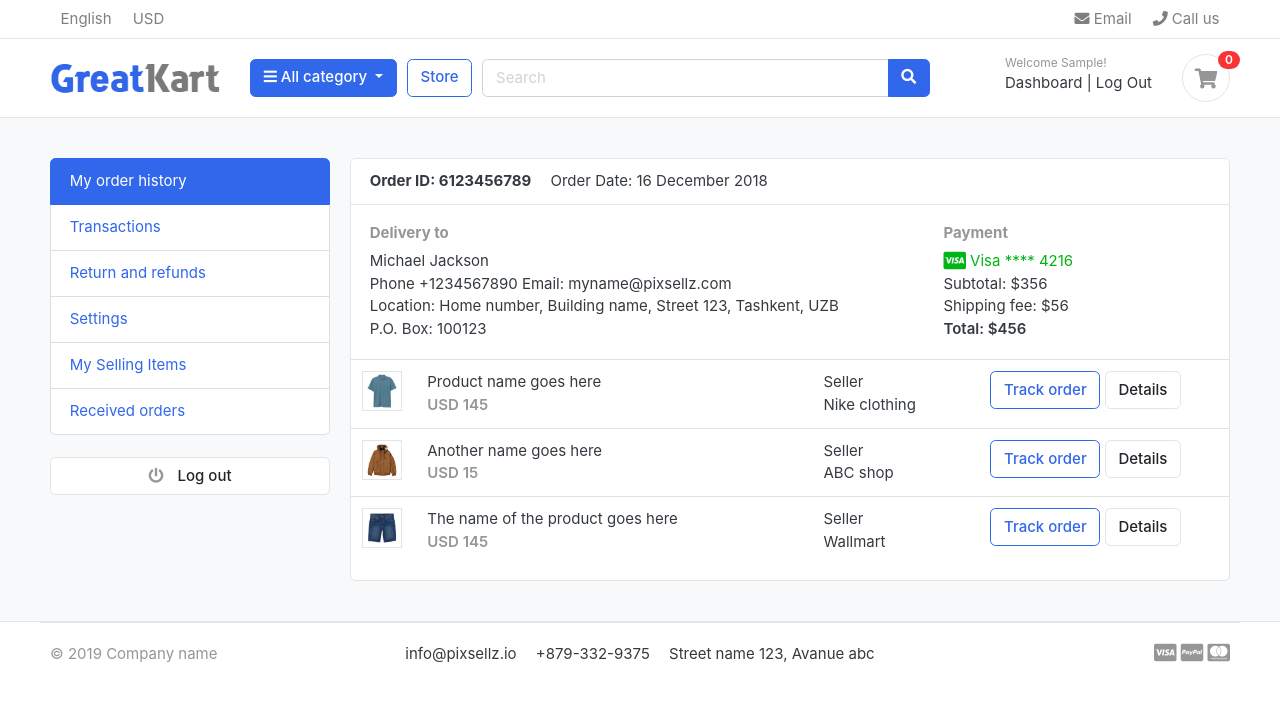
After one commit to bkocii/ecomerce-django, a Django app: page /accounts/ in a window 1280 px wide. The commit adds this page. Shown: the top 702 px of the page. Run offline with Django 4.2, Linux system fonts and the light colour scheme; the visitor is signed in with stand-in values (Sample User, id 1); data that the repository does not hold is empty; some libraries are stand-ins or nearby versions; some web fonts are replaced.

Commit message:
user registration and verification

```diff
--- a/accounts/models.py
+++ b/accounts/models.py
@@ -20,7 +20,7 @@ class MyAccountManager(BaseUserManager):
         )
 
         user.set_password(password)
-        user.save(using=self.db)
+        user.save(using=self._db)
         return user
 
     def create_superuser(self, first_name, last_name, email, username, password):
@@ -35,7 +35,7 @@ class MyAccountManager(BaseUserManager):
         user.is_active = True
         user.is_staff = True
         user.is_superadmin = True
-        user.save(using=self.db)
+        user.save(using=self._db)
         return user
 
 
--- /dev/null
+++ b/accounts/urls.py
@@ -0,0 +1,15 @@
+from django.urls import path
+from . import views
+
+
+urlpatterns = [
+    path('register/', views.register, name='register'),
+    path('login/', views.login, name='login'),
+    path('logout/', views.logout, name='logout'),
+    path('dashboard/', views.dashboard, name='dashboard'),
+    path('', views.dashboard, name='dashboard'),
+    path('activate/<uidb64>/<token>/', views.activate, name='activate'),
+    path('forgot_password/', views.forgot_password, name='forgot_password'),
+    path('resetpassword_validate/<uidb64>/<token>/', views.resetpassword_validate, name='resetpassword_validate'),
+    path('reset_password/', views.reset_password, name='reset_password'),
+]
--- a/accounts/views.py
+++ b/accounts/views.py
@@ -1,3 +1,158 @@
-from django.shortcuts import render
 
+
+from django.contrib.auth.decorators import login_required
+from django.contrib.auth.tokens import default_token_generator
+from django.contrib.sites.shortcuts import get_current_site
+from django.core.mail import EmailMessage
+from django.http import HttpResponse
+from django.shortcuts import render, redirect
+from django.template.loader import render_to_string
+from django.utils.encoding import force_bytes
+from django.utils.http import urlsafe_base64_encode, urlsafe_base64_decode
+
+from .forms import RegistrationForm
+from django.contrib import auth
+from django.contrib import messages
+from.models import Account
 # Create your views here.
+
+
+def register(request):
+    if request.method == 'POST':
+        form = RegistrationForm(request.POST)
+        if form.is_valid():
+            first_name = form.cleaned_data['first_name']
+            last_name = form.cleaned_data['last_name']
+            phone_number = form.cleaned_data['phone_number']
+            email = form.cleaned_data['email']
+            password = form.cleaned_data['password']
+            username = email.split('@')[0]
+            user = Account.objects.create_user(first_name=first_name, last_name=last_name, username=username, email=email, password=password)
+            user.phone_number = phone_number
+            user.save()
+
+            # USER ACTIVATION
+            current_site = get_current_site(request)
+            mail_subject = 'Please activate your account'
+            message = render_to_string('accounts/account_verification_email.html', {
+                'user': user,
+                'domain': current_site,
+                'uid': urlsafe_base64_encode(force_bytes(user.pk)),
+                'token': default_token_generator.make_token(user),
+            })
+            to_email = email
+            send_email = EmailMessage(mail_subject, message, to=[to_email])
+            send_email.send()
+
+            # messages.success(request, '✔ You Have Registered. Verification email was sent to you, please click the link in the meail to complete verification.')
+            return redirect('/accounts/login/?command=verification&email='+email)
+    else:
+        form = RegistrationForm()
+    context = {
+        'form': form,
+    }
+    return render(request, 'accounts/register.html', context)
+
+
+def login(request):
+    if request.method == 'POST':
+        email = request.POST['email']
+        password = request.POST['password']
+        user = auth.authenticate(email=email, password=password)
+        if user is not None:
+            auth.login(request, user)
+            messages.success(request, '✔ You Are Logged In')
+            return redirect('dashboard')
+        else:
+            messages.error(request, 'Invalid Login Credentials')
+            return redirect('register')
+    return render(request, 'accounts/login.html')
+
+
+@login_required(login_url='login')
+def logout(request):
+    auth.logout(request)
+    messages.success(request, '✔ You are logged out')
+    return redirect('login')
+
+
+def activate(request, uidb64, token):
+    try:
+        uid = urlsafe_base64_decode(uidb64).decode()
+        user = Account._default_manager.get(pk=uid)
+    except(TypeError, ValueError, OverflowError, Account.DoesNotExist):
+        user = None
+
+    if user is not None and default_token_generator.check_token(user, token):
+        user.is_active = True
+        user.save()
+        messages.success(request, '✔ Congratulations! Your account is activated')
+        return redirect('login')
+    else:
+        messages.error(request, 'Invalid activation link')
+        return redirect('register')
+
+
+@login_required(login_url='login')
+def dashboard(request):
+    return render(request, 'accounts/dashboard.html')
+
+
+def forgot_password(request):
+    if request.method == 'POST':
+        email = request.POST['email']
+        if Account.objects.filter(email=email).exists():
+            user = Account.objects.get(email__exact=email)
+            # Reset password email
+            current_site = get_current_site(request)
+            mail_subject = 'Please reset your password'
+            message = render_to_string('accounts/reset_password_email.html', {
+                'user': user,
+                'domain': current_site,
+                'uid': urlsafe_base64_encode(force_bytes(user.pk)),
+                'token': default_token_generator.make_token(user),
+            })
+            to_email = email
+            send_email = EmailMessage(mail_subject, message, to=[to_email])
+            send_email.send()
+
+            messages.success(request, 'Password reset email has been sent to your email address.')
+            return redirect('login')
+        else:
+            messages.error(request, 'Account does not exist.')
+            return redirect('forgot_password')
+    return render(request, 'accounts/forgot_password.html')
+
+
+def resetpassword_validate(request, uidb64, token):
+    try:
+        uid = urlsafe_base64_decode(uidb64).decode()
+        user = Account._default_manager.get(pk=uid)
+    except(TypeError, ValueError, OverflowError, Account.DoesNotExist):
+        user = None
+
+    if user is not None and default_token_generator.check_token(user, token):
+        request.session['uid'] = uid
+        messages.success(request, 'Please reset your password')
+        return redirect('reset_password')
+    else:
+        messages.error(request, 'This link is expired')
+        return redirect('login')
+
+
+def reset_password(request):
+    if request.method == 'POST':
+        password = request.POST['password']
+        confirm_password = request.POST['confirm_password']
+        if password == confirm_password:
+            uid = request.session.get('uid')
+            user = Account.objects.get(pk=uid)
+            user.set_password(password)
+            user.save()
+            messages.success(request, '✔ Password reset successful.' )
+            return redirect('login')
+        else:
+            messages.error(request, 'Passwords do not match')
+            return redirect('reset_password')
+    else:
+        return render(request, 'accounts/reset_password.html')
--- a/greatkart/urls.py
+++ b/greatkart/urls.py
@@ -27,6 +27,7 @@ urlpatterns = [
     path('', views.home, name='home'),
     path('store/', include('store.urls')),
     path('cart/', include('carts.urls')),
+    path('accounts/', include('accounts.urls')),
 
 
 ] + static(settings.MEDIA_URL, document_root=settings.MEDIA_ROOT)
--- a/static/js/script.js
+++ b/static/js/script.js
@@ -57,3 +57,7 @@ $(document).ready(function() {
 
 });
 // jquery end
+
+setTimeout(function (){
+    $('#alert').fadeOut('slow')
+}, 4000);
--- a/store/models.py
+++ b/store/models.py
@@ -34,7 +34,7 @@ class VariationManager(models.Manager):
 
 variation_category_choice = (
     ('color', 'color'),
-    ('size', 'size')
+    ('size', 'size'),
 )
 
 
--- /dev/null
+++ b/templates/accounts/dashboard.html
@@ -0,0 +1,100 @@
+{% extends 'base.html' %}
+
+{% block content %}
+<!-- ========================= SECTION CONTENT ========================= -->
+<section class="section-conten padding-y bg">
+
+{% include 'includes/messages.html' %}
+
+<div class="container">
+	<div class="row">
+	<aside class="col-md-3">
+		<!--   SIDEBAR   -->
+		<ul class="list-group">
+			<a class="list-group-item active" href="#"> My order history </a>
+			<a class="list-group-item" href="#"> Transactions </a>
+			<a class="list-group-item" href="#"> Return and refunds </a>
+			<a class="list-group-item" href="#">Settings </a>
+			<a class="list-group-item" href="#"> My Selling Items </a>
+			<a class="list-group-item" href="#"> Received orders </a>
+		</ul>
+		<br>
+		<a class="btn btn-light btn-block" href="{% url 'logout' %}"> <i class="fa fa-power-off"></i> <span class="text">Log out</span> </a>
+		<!--   SIDEBAR .//END   -->
+	</aside>
+	<main class="col-md-9">
+		<article class="card">
+		<header class="card-header">
+			<strong class="d-inline-block mr-3">Order ID: 6123456789</strong>
+			<span>Order Date: 16 December 2018</span>
+		</header>
+		<div class="card-body">
+			<div class="row">
+				<div class="col-md-8">
+					<h6 class="text-muted">Delivery to</h6>
+					<p>Michael Jackson <br>
+					Phone +1234567890 Email: myname@pixsellz.com <br>
+			    	Location: Home number, Building name, Street 123,  Tashkent, UZB <br>
+			    	P.O. Box: 100123
+			 		</p>
+				</div>
+				<div class="col-md-4">
+					<h6 class="text-muted">Payment</h6>
+					<span class="text-success">
+						<i class="fab fa-lg fa-cc-visa"></i>
+					    Visa  **** 4216
+					</span>
+					<p>Subtotal: $356 <br>
+					 Shipping fee:  $56 <br>
+					 <span class="b">Total:  $456 </span>
+					</p>
+				</div>
+			</div> <!-- row.// -->
+		</div> <!-- card-body .// -->
+		<div class="table-responsive">
+		<table class="table table-hover">
+			<tr>
+				<td width="65">
+					<img src="../images/items/1.jpg" class="img-xs border">
+				</td>
+				<td>
+					<p class="title mb-0">Product name goes here </p>
+					<var class="price text-muted">USD 145</var>
+				</td>
+				<td> Seller <br> Nike clothing </td>
+				<td width="250"> <a href="#" class="btn btn-outline-primary">Track order</a> <a href="#" class="btn btn-light"> Details </a> </td>
+			</tr>
+			<tr>
+				<td>
+					<img src="../images/items/2.jpg" class="img-xs border">
+				</td>
+				<td>
+					<p class="title mb-0">Another name goes here </p>
+					<var class="price text-muted">USD 15</var>
+				</td>
+				<td> Seller <br> ABC shop </td>
+				<td> <a href="#" class="btn btn-outline-primary">Track order</a> <a href="#" class="btn btn-light"> Details </a> </td>
+			</tr>
+			<tr>
+				<td>
+					<img src="../images/items/3.jpg" class="img-xs border">
+				</td>
+				<td>
+					<p class="title mb-0">The name of the product  goes here </p>
+					<var class="price text-muted">USD 145</var>
+				</td>
+				<td> Seller <br> Wallmart </td>
+				<td> <a href="#" class="btn btn-outline-primary">Track order</a> <a href="#" class="btn btn-light"> Details </a> </td>
+			</tr>
+		</table>
+		</div> <!-- table-responsive .end// -->
+		</article> <!-- order-group.// -->
+	</main>
+</div> <!-- row.// -->
+</div>
+
+
+</section>
+<!-- ========================= SECTION CONTENT END// ========================= -->
+
+{% endblock %}
--- a/templates/base.html
+++ b/templates/base.html
@@ -13,7 +13,6 @@
 
 <!-- jQuery -->
 <script src="{% static 'js/jquery-2.0.0.min.js' %}" type="text/javascript"></script>
-
 <!-- Bootstrap4 files-->
 <script src="{% static 'js/bootstrap.bundle.min.js' %}" type="text/javascript"></script>
 <link href="{% static 'css/bootstrap.css' %}" rel="stylesheet" type="text/css"/>
@@ -49,3 +48,9 @@ $(document).ready(function() {
 {% endblock %}
 
 {% include 'includes/footer.html' %}
+<script>
+    setTimeout(function (){
+    $('#alert').fadeOut('slow')
+}, 4000);</script>
+</body>
+</html>
--- a/templates/includes/footer.html
+++ b/templates/includes/footer.html
@@ -18,4 +18,5 @@
 		</section>
 	</div><!-- //container -->
 </footer>
+
 <!-- ========================= FOOTER END // ========================= -->
--- /dev/null
+++ b/templates/includes/messages.html
@@ -0,0 +1,16 @@
+{% if messages %}
+    {% for message in  messages %}
+        <div id="alert" class="container">
+            <div class="alert alert-{{ message.tags }} text-center" role="alert">
+                <strong>
+                    {% if message.level == DEFAULT_MESSAGE_LEVELS.ERROR %}
+                        Error:
+                    {% else %}
+                        {{ message.tags|title }}
+                    {% endif %}
+                </strong>
+                {{ message }}
+            </div>
+        </div>
+    {% endfor %}
+{% endif %}
--- a/templates/includes/navbar.html
+++ b/templates/includes/navbar.html
@@ -61,11 +61,19 @@
 	<div class="col-lg-3 col-sm-6 col-8 order-2 order-lg-3">
 				<div class="d-flex justify-content-end mb-3 mb-lg-0">
 					<div class="widget-header">
-						<small class="title text-muted">Welcome guest!</small>
+						{% if user.is_authenticated %}
+						<small class="title text-muted">Welcome {{user.first_name}}!</small>
 						<div>
-							<a href="./signin.html">Sign in</a> <span class="dark-transp"> | </span>
-							<a href="./register.html"> Register</a>
+							<a href="{% url 'dashboard' %}">Dashboard</a> <span class="dark-transp"> | </span>
+							<a href="{% url 'logout' %}"> Log Out</a>
 						</div>
+						{% else %}
+						<small class="title text-muted">Welcome user!</small>
+						<div>
+							<a href="{% url 'login' %}">Log In</a> <span class="dark-transp"> | </span>
+							<a href="{% url 'register' %}"> Register</a>
+						</div>
+						{% endif %}
 					</div>
 					<a href="{% url 'cart' %}" class="widget-header pl-3 ml-3">
 						<div class="icon icon-sm rounded-circle border"><i class="fa fa-shopping-cart"></i></div>
```
Also changed, not shown: accounts/forms.py (added, +34 -0 lines), greatkart/settings.py (+12 -0 lines), templates/accounts/account_verification_email.html (added, +9 -0 lines), templates/accounts/forgot_password.html (added, +37 -0 lines), templates/accounts/login.html (added, +48 -0 lines), templates/accounts/register.html (added, +61 -0 lines), templates/accounts/reset_password.html (added, +38 -0 lines), templates/accounts/reset_password_email.html (added, +9 -0 lines).
